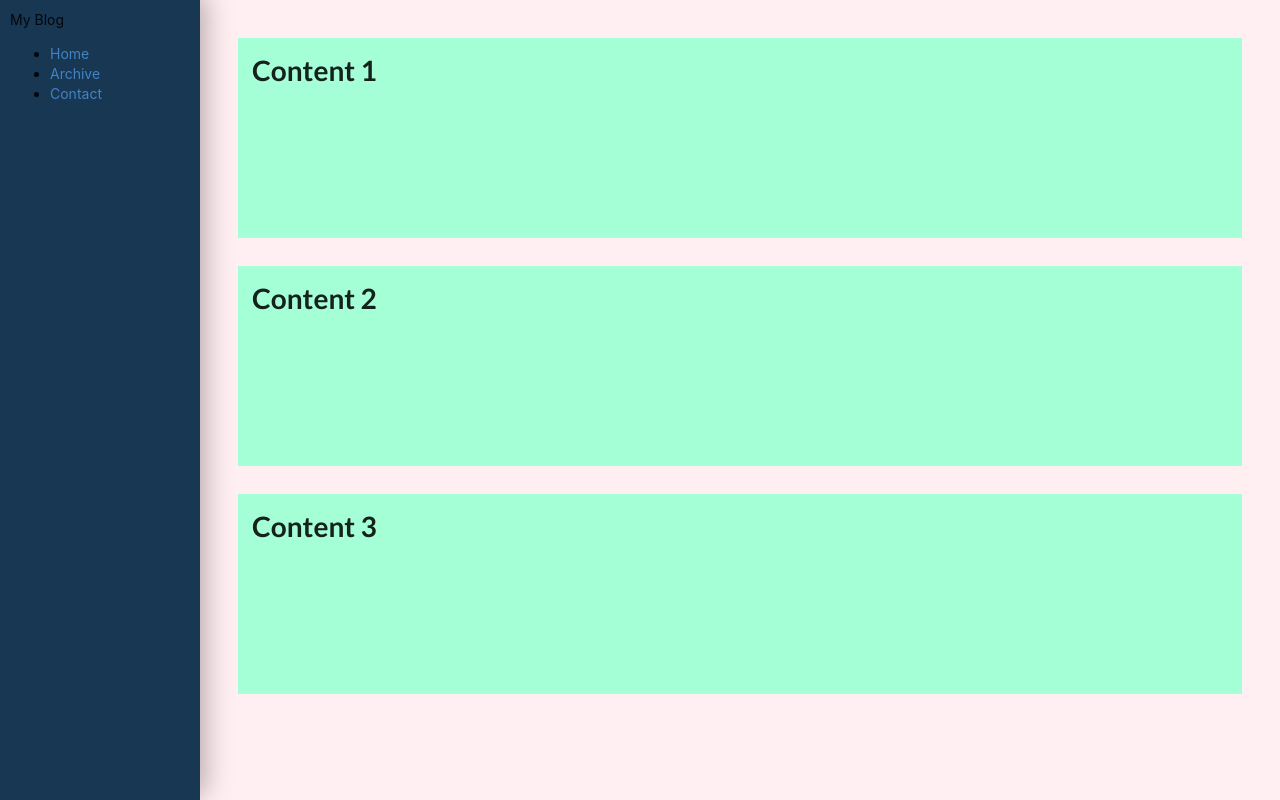
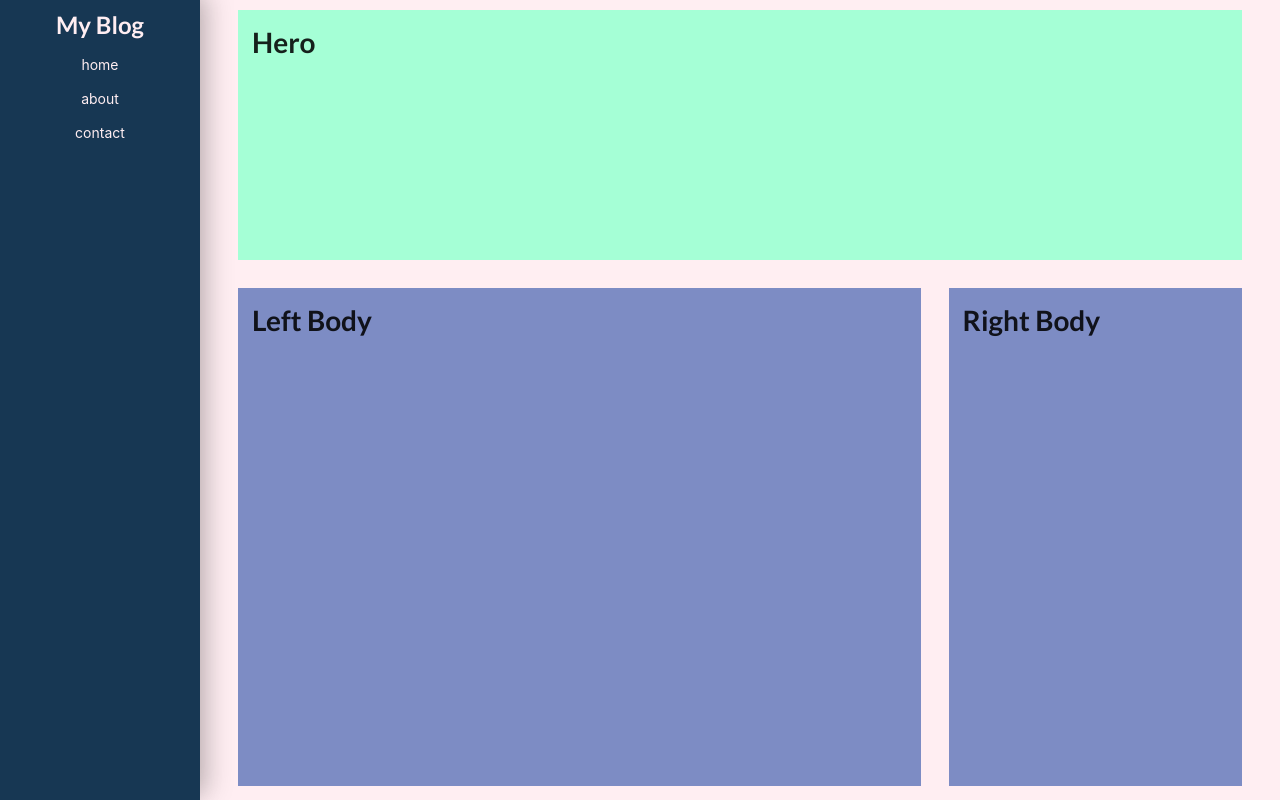
Before and after one commit to hoshikitsunoda/laibura, a React (Create React App) app: page / in a window 1280 px wide. Built offline with nearby package versions, Linux system fonts and the light colour scheme.

Commit message:
two column created

```diff
--- a/src/App.tsx
+++ b/src/App.tsx
@@ -2,6 +2,7 @@ import { FC } from 'react'
 
 import * as Color from './constants/colors'
 import { TwoColumnLayout } from './components/Layout'
+import { LeftContent, RightContent } from './components/Layout/TwoColumnLayout/Example'
 
 /*
 create a component to set props and pass to each child component
@@ -25,32 +26,4 @@ const App: FC = () => {
   )
 }
 
-const LeftContent = () => (
-  <>
-    <header>My Blog</header>
-    <nav>
-      <ul>
-        <li>
-          <a href="#home">Home</a>
-        </li>
-        <li>
-          <a href="#archive">Archive</a>
-        </li>
-        <li>
-          <a href="#contact">Contact</a>
-        </li>
-      </ul>
-    </nav>
-  </>
-)
-const RightContent = () => (
-  <>
-    {[1, 2, 3].map((item) => (
-      <div key={item} style={{ height: '200px', backgroundColor: Color.GREEN, margin: '2rem', padding: '1rem' }}>
-        <h1>Content {item}</h1>
-      </div>
-    ))}
-  </>
-)
-
 export default App
--- /dev/null
+++ b/src/components/Layout/TwoColumnLayout/Example.tsx
@@ -0,0 +1,37 @@
+import { FC } from 'react'
+
+import { Header, Menu } from '../../../components/SampleComponents'
+import * as Color from '../../../constants/colors'
+
+export const LeftContent: FC = () => (
+  <>
+    <Header title={'My Blog'} direction={'column'} color={Color.MAIN} />
+    <nav>
+      <Menu menuItems={['home', 'about', 'contact']} color={Color.MAIN} />
+    </nav>
+  </>
+)
+
+export const RightContent: FC = () => (
+  <>
+    <div style={{ height: '250px', backgroundColor: Color.GREEN, margin: '0 2rem 2rem', padding: '1rem' }}>
+      <h1>Hero</h1>
+    </div>
+    <div
+      style={{
+        height: 'calc(100vh - (250px + 2rem + 10px))',
+        display: 'flex',
+        justifyContent: 'center',
+        alignItems: 'center',
+        padding: '0 1rem 1rem',
+      }}
+    >
+      <div style={{ backgroundColor: Color.BLUE, height: '100%', margin: '1rem', padding: '1rem', flex: '1 1 70%' }}>
+        <h1>Left Body</h1>
+      </div>
+      <div style={{ backgroundColor: Color.BLUE, height: '100%', margin: '1rem', padding: '1rem', flex: '1 1 30%' }}>
+        <h1>Right Body</h1>
+      </div>
+    </div>
+  </>
+)
--- a/src/components/Layout/TwoColumnLayout/index.tsx
+++ b/src/components/Layout/TwoColumnLayout/index.tsx
@@ -1,5 +1,6 @@
 import { ReactNode, FC } from 'react'
 import styled from 'styled-components'
+import device from '../../../constants/device'
 
 interface Props {
   className?: string
@@ -23,6 +24,7 @@ const TwoColumnLayout: FC<Props> = ({
   fullHeight,
   ...props
 }: Props) => {
+  console.log(device)
   return (
     <>
       <Wrapper
@@ -55,6 +57,10 @@ const Wrapper = styled(({ className, leftContent, rightContent }: Props) => {
   display: flex;
   height: ${({ fullHeight }) => (fullHeight ? '100vh' : null)};
 
+  @media ${device.mobileL} {
+    flex-direction: column;
+  }
+
   & > div:first-child {
     flex: ${({ columnLeftWidth }) => columnLeftWidth}px 0 0;
     background: ${({ backgroundLeft }) => backgroundLeft};
--- /dev/null
+++ b/src/components/SampleComponents/Header.tsx
@@ -0,0 +1,32 @@
+import { FC } from 'react'
+import styled from 'styled-components'
+
+interface Props extends StyleProps {
+  title: string
+}
+
+interface StyleProps {
+  direction: string
+  color: string
+}
+
+const Header: FC<Props> = ({ title, direction, color }: Props) => {
+  return (
+    <StyledHeader direction={direction} color={color}>
+      <h2>{title}</h2>
+    </StyledHeader>
+  )
+}
+
+const StyledHeader = styled.header<StyleProps>`
+  display: flex;
+  flex-direction: ${({ direction }) => direction};
+
+  > h2 {
+    text-align: center;
+    color: ${({ color }) => color};
+    font-weight: 600;
+  }
+`
+
+export default Header
--- /dev/null
+++ b/src/components/SampleComponents/Menu.tsx
@@ -0,0 +1,41 @@
+import { FC } from 'react'
+import styled from 'styled-components'
+
+interface Props extends StyleProps {
+  menuItems: string[]
+}
+
+interface StyleProps {
+  color: string
+}
+
+const Menu: FC<Props> = ({ menuItems, color }: Props) => {
+  return (
+    <Wrapper color={color} className="menu">
+      {menuItems.map((menu) => (
+        <li key={menu} className="menu__item">
+          <a href={`#${menu}`} className="menu__link">
+            {menu}
+          </a>
+        </li>
+      ))}
+    </Wrapper>
+  )
+}
+
+const Wrapper = styled(({ className, children }) => {
+  return <ul className={className}>{children}</ul>
+})`
+  list-style: none;
+  padding: 0;
+  text-align: center;
+  > li {
+    margin-bottom: 1rem;
+    > a {
+      color: ${({ color }) => color};
+      text-decoration: none;
+    }
+  }
+`
+
+export default Menu
--- /dev/null
+++ b/src/components/SampleComponents/index.tsx
@@ -0,0 +1,4 @@
+import Header from './Header'
+import Menu from './Menu'
+
+export { Header, Menu }
--- /dev/null
+++ b/src/constants/device.tsx
@@ -0,0 +1,31 @@
+interface IDevice {
+  mobileS: number | string
+  mobileM: number | string
+  mobileL: number | string
+  tablet: number | string
+  laptop: number | string
+  laptopL: number | string
+  desktop: number | string
+}
+
+const size: IDevice = {
+  mobileS: 320,
+  mobileM: 375,
+  mobileL: 425,
+  tablet: 768,
+  laptop: 1024,
+  laptopL: 1440,
+  desktop: 2560,
+}
+
+const device: IDevice = {
+  mobileS: `(max-width: ${size.mobileS}px)`,
+  mobileM: `(max-width: ${size.mobileM}px)`,
+  mobileL: `(max-width: ${size.mobileL}px)`,
+  tablet: `(max-width: ${size.tablet}px)`,
+  laptop: `(max-width: ${size.laptop}px)`,
+  laptopL: `(max-width: ${size.laptopL}px)`,
+  desktop: `(max-width: ${size.desktop}px)`,
+}
+
+export default device
```
